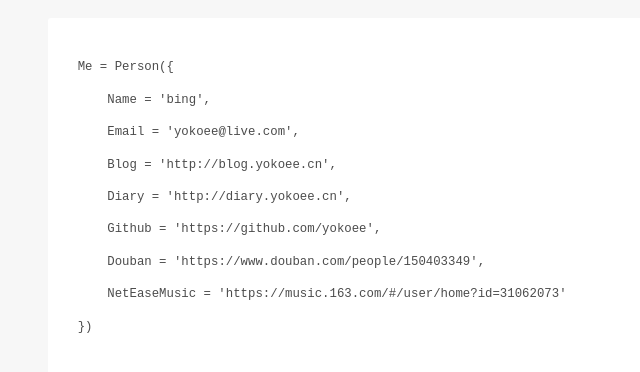
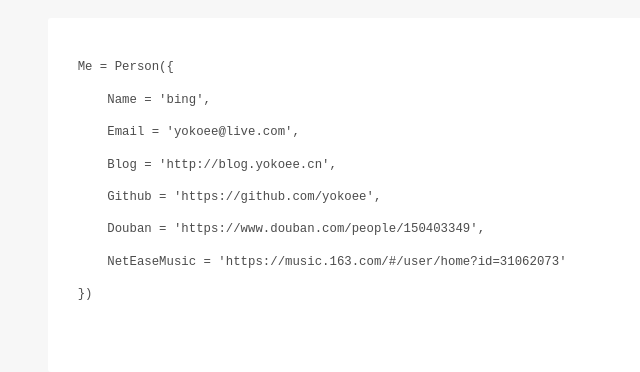
Before and after one commit to yokoee/aboutme-page, a plain HTML site: page index.html in a window 1280 px wide. Shown: the part 242-614 px from the top of the page, without its empty margins (217-857 px from the left). Drawn offline with Linux system fonts and the light colour scheme.

Commit message:
delete diary url

```diff
--- a/index.html
+++ b/index.html
@@ -28,7 +28,6 @@
         Name = 'bing',
         Email = '<a href="mailto:yokoee@live.com">yokoee@live.com</a>',
         Blog = '<a href="http://blog.yokoee.cn" target="view_window">http://blog.yokoee.cn</a>',
-        Diary = '<a href="http://diary.yokoee.cn" target="view_window">http://diary.yokoee.cn</a>',
         Github = '<a href="https://github.com/yokoee" target="view_window">https://github.com/yokoee</a>',
         Douban = '<a href="https://www.douban.com/people/150403349" target="view_window">https://www.douban.com/people/150403349</a>',
         NetEaseMusic = '<a href="https://music.163.com/#/user/home?id=31062073" target="view_window">https://music.163.com/#/user/home?id=31062073</a>'
```
